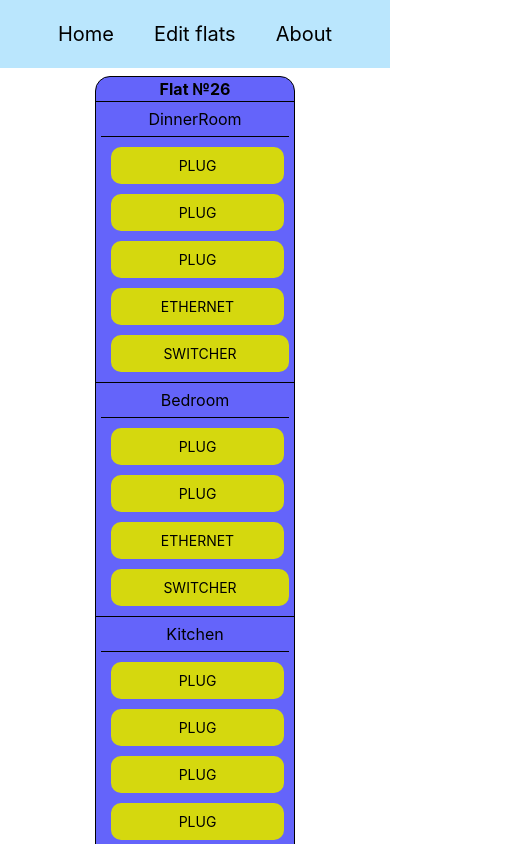
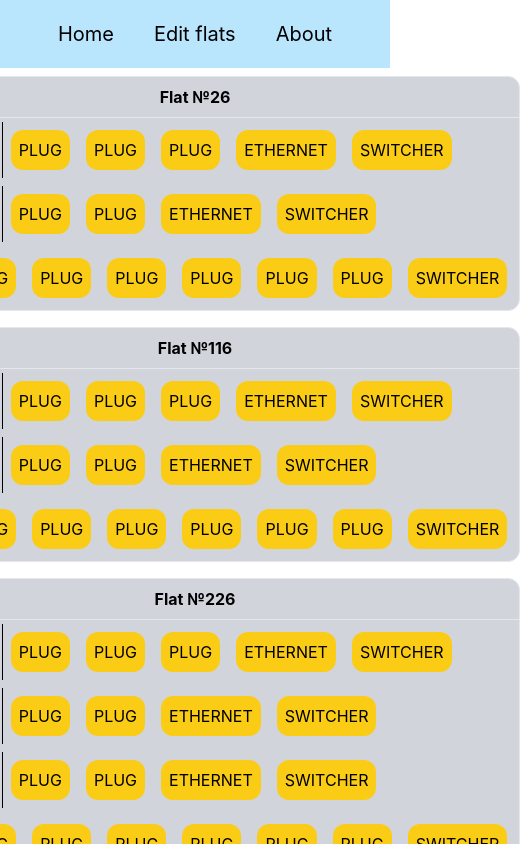
Before and after one commit to Cheliojul/NextAppExample, a Next.js app: page / in a window 390 px wide. Shown: the top 844 px of the page, 520 px wide, since content can reach past the window. Built offline with nearby package versions, Linux system fonts and the light colour scheme.

Commit message:
moved styles from global.css to classNames and clean up

```diff
--- a/components/EditForm/EditForm.tsx
+++ b/components/EditForm/EditForm.tsx
@@ -6,6 +6,7 @@ import { yupResolver } from '@hookform/resolvers/yup';
 import { useStore } from '../../lib/store/useStoreHook';
 import { FlatType } from '../../lib/types/entities';
 import { RoomsView } from './RoomsView';
+
 const schema = yup
   .object({
     flatNumber: yup.string().required(),
@@ -39,7 +40,6 @@ export const EditForm: React.FC = () => {
   } = useForm<FlatType>({
     resolver: yupResolver(schema),
   });
-  const [data, setData] = useState();
   const addFlatToStore = useStore((state) => state.addFlat);
 
   async function onSubmit(data: FlatType) {
@@ -49,7 +49,49 @@ export const EditForm: React.FC = () => {
 
   return (
     <form onSubmit={handleSubmit(onSubmit)}>
-      <RoomsView {...{ control, register, errors }} />
+      <div className="flex flex-wrap -mx-3 mb-6 ">
+        <div className="w-full md:w-1/2 px-3 mb-6 md:mb-0">
+          <label
+            className="block uppercase tracking-wide text-gray-700 text-xs font-bold mb-2"
+            htmlFor="grid-first-name"
+          >
+            Flat number
+          </label>
+          <input
+            className={
+              `appearance-none block w-full bg-gray-200 text-gray-700 border rounded py-3 px-4 mb-3 leading-tight focus:outline-none focus:bg-white` +
+              (errors.flatNumber?.message ? 'border border-red-500' : '')
+            }
+            id="grid-first-name"
+            type="number"
+            {...register('flatNumber')}
+            placeholder="999"
+            min={1}
+          />
+          <p className="text-red-500 text-xs italic">
+            {errors.flatNumber?.message}
+          </p>
+        </div>
+        <div className="w-full md:w-1/2 px-3 mb-6 md:mb-0 ">
+          <label
+            className="block uppercase tracking-wide text-gray-700 text-xs font-bold mb-2"
+            htmlFor="grid-first-name"
+          >
+            Floor
+          </label>
+          <input
+            className="appearance-none block w-full bg-gray-200 text-gray-700 border rounded py-3 px-4 mb-3 leading-tight focus:outline-none focus:bg-white"
+            id="grid-first-name"
+            type="number"
+            {...register('floor')}
+            placeholder="5"
+            min={1}
+            max={100}
+          />
+          <p className="text-red-500 text-xs italic">{errors.floor?.message}</p>
+        </div>
+      </div>
+      <RoomsView control={control} register={register} errors={errors} />
       <button
         type="submit"
         className="m-4 bg-gray-300 hover:bg-gray-400 text-gray-800 font-bold py-2 px-4 rounded inline-flex justify-self-center items-center "
--- a/components/EditForm/PowerSpotsView.tsx
+++ b/components/EditForm/PowerSpotsView.tsx
@@ -1,32 +1,26 @@
 import React from 'react';
-import { ChangeHandler, Control, RegisterOptions, useFieldArray } from 'react-hook-form';
+import {
+  Control,
+  useFieldArray,
+  UseFormRegister,
+} from 'react-hook-form';
 
-import type { FlatFormErrorsShape, FlatType } from '../../lib/types/entities';
+import type { FlatType } from '../../lib/types/entities';
 
-type PowerSpotsView = {
+type PowerSpotsViewProps = {
   control: Control<FlatType>;
-  register: (
-    name: string,
-    RegisterOptions?: RegisterOptions
-  ) => {
-    onChange: ChangeHandler;
-    onBlur: ChangeHandler;
-    name: string;
-    ref: React.Ref<any>;
-  };
+  register: UseFormRegister<FlatType>;
   roomIndex: number;
-  errors: FlatFormErrorsShape;
 };
 
-export const PowerSpotsView: React.FC<PowerSpotsView> = ({
+export const PowerSpotsView: React.FC<PowerSpotsViewProps> = ({
   roomIndex,
   control,
   register,
-  errors,
-}: PowerSpotsView) => {
+}: PowerSpotsViewProps) => {
   const {
     fields: powerSpotFields,
-    remove,
+
     append: appendPowerSpot,
   } = useFieldArray({
     control,
@@ -52,7 +46,7 @@ export const PowerSpotsView: React.FC<PowerSpotsView> = ({
                 className="block appearance-none w-full bg-gray-200 border border-gray-200 text-gray-700 py-3 px-4 pr-8 rounded leading-tight focus:outline-none focus:bg-white focus:border-gray-500"
                 id="grid-state"
                 {...register(
-                  `rooms[${roomIndex}].powerSpots[${index}].type` as const
+                  `rooms.${roomIndex}.powerSpots.${index}.type` as const
                 )}
               >
                 <option>Plug</option>
--- a/components/FlatList/FlatList.tsx
+++ b/components/FlatList/FlatList.tsx
@@ -9,7 +9,7 @@ type FlatListProps = {
 
 export const FlatList: React.FC<FlatListProps> = ({ flats }) => {
   return (
-    <div className="flats-container">
+    <div className="flex items-stretch flex-wrap justify-center flex-col content-center">
       {flats.length >= 1 && flats.map((flatItem) => (
         <FlatView flat={flatItem} />
       ))}
--- a/components/FlatView/FlatView.tsx
+++ b/components/FlatView/FlatView.tsx
@@ -9,9 +9,9 @@ type FlatViewProps = {
 
 export const FlatView: React.FC<FlatViewProps> = ({ flat }) => {
   return (
-    <div className="flat" key={flat.id}>
-      <h3 className="font-bold">Flat №{flat.flatNumber}</h3>
-      <div className="room-container">
+    <div className="flat flex text-center flex-col flex-wrap justify-center m-2 border border-r4 min-w-1/2 bg-gray-300 rounded-xl" key={flat.id}>
+      <h3 className="font-bold p-2 border-b">Flat №{flat.flatNumber}</h3>
+      <div className="flex flex-row flex-wrap">
         <RoomList rooms={flat.rooms} />
       </div>
     </div>
--- a/components/Layout/Layout.tsx
+++ b/components/Layout/Layout.tsx
@@ -1,4 +1,5 @@
 import React from 'react';
+
 import { Navigation } from './../Navigation';
 
 export const Layout: React.FC = ({ children }) => {
--- a/components/PowerSpotView/PowerSpotView.tsx
+++ b/components/PowerSpotView/PowerSpotView.tsx
@@ -5,7 +5,7 @@ type PowerSpotViewProps = {
 };
 export const PowerSpotView: React.FC<PowerSpotViewProps> = ({ powerSpot }) => {
   return (
-    <div className="power-spot">
+    <div className=" flex justify-center items-center p-2 m-2 ml-2 bg-yellow-400 rounded-xl ">
       <span>{powerSpot.type}</span>
     </div>
   );
--- a/components/PowerSpotsList/PowerSpotsList.tsx
+++ b/components/PowerSpotsList/PowerSpotsList.tsx
@@ -11,10 +11,10 @@ export const PowerSpotsList: React.FC<PowerSpotsListProps> = ({
   powerSpots,
 }) => {
   return (
-    <>
+    <div className="flex">
       {powerSpots.map((powerSpotsItem) => (
         <PowerSpotView powerSpot={powerSpotsItem} />
       ))}
-    </>
+    </div>
   );
 };
--- a/components/RoomView/RoomView.tsx
+++ b/components/RoomView/RoomView.tsx
@@ -6,8 +6,8 @@ type RoomViewProps = {
 };
 export const RoomView: React.FC<RoomViewProps> = ({ room }) => {
   return (
-    <div className="room">
-      <h4>{room.name}</h4>
+    <div className="flex w-full justify-items-start p-1 border-black">
+      <h4 className="w-1/5 flex items-center justify-center border-r border-black p-2">{room.name}</h4>
       <PowerSpotsList powerSpots={room.powerSpots} />
     </div>
   );
--- a/lib/types/entities.ts
+++ b/lib/types/entities.ts
@@ -6,12 +6,6 @@ export type FlatType = {
   floor: string;
   rooms: RoomType[];
 };
-export type FlatFormErrorsShape = {
-  flatNumber: YupErrorShape;
-  floor: YupErrorShape;
-  rooms: [{ name: YupErrorShape }];
-};
-export type YupErrorShape = FieldError | undefined;
 export type RoomType = {
   id: string;
   name: string;
@@ -26,11 +20,6 @@ export type PowerSpotType = {
   voltageRange: number[];
 };
 export type PowerSpotsType = { type: string };
-// & (
-//   | PowerSpotType
-//   | SwitcherType
-//   | EthernetSpotType
-// );
 export type EthernetSpotType = {
   providerName: string;
   speed: number;
--- a/pages/about/index.tsx
+++ b/pages/about/index.tsx
@@ -1,4 +1,4 @@
 const About = () => {
-  return (<h1>About page</h1>);
+  return (<h1 className="flex justify-center p-8 text-xl">Using this site you can create your flat power spot calculator</h1>);
 }
  export default About;
--- a/styles/globals.css
+++ b/styles/globals.css
@@ -18,93 +18,3 @@ a {
 * {
   box-sizing: border-box;
 }
-.flats-container {
-  display: flex;
-  align-items: stretch;
-  flex-wrap: wrap;
-  justify-content: center;
-  flex-direction: column;
-  align-content: center;
-}
-.flat {
-  display: flex;
-  text-align: center;
-  flex-direction: column;
-  flex-wrap: wrap;
-  justify-content: center;
-  max-width: 50%;
-  background: rgba(100, 100, 250, 1);
-  border: 1px solid black;
-  border-radius: 15px;
-  margin: 8px;
-}
-.room-container {
-  display: flex;
-  flex-direction: row;
-  flex-wrap: wrap;
-}
-.room {
-  display: flex;
-  width: 100%;
-  justify-content: center;
-  padding: 5px;
-  border-top: 1px solid black;
-}
-.room h4 {
-  display: flex;
-  align-items: center;
-  justify-content: center;
-  vertical-align: auto;
-  border-right: 1px solid black;
-}
-.power-spot:last-child {
-  margin-right: auto;
-}
-.power-spot {
-  font-size: 14px;
-  display: flex;
-  justify-content: center;
-  align-items: center;
-  padding: 8px;
-  margin: 5px 5px 5px 10px;
-  background: rgb(213, 216, 14);
-  border-radius: 10px;
-}
-.form-add-button {
-  margin-left: auto;
-  margin-right: auto;
-}
-.form-add-spot-button {
-  max-height: 3rem;
-}
-.form-add-room-button {
-  margin: 0 auto;
-}
-@media screen and (max-width: 1200px) {
-  .room-container {
-    flex-direction: column;
-    flex-wrap: wrap;
-  }
-  .room {
-    flex-direction: column;
-  }
-
-  .flat {
-    min-width: 200px;
-    max-width: 300px;
-  }
-  .power-spot:last-child {
-    margin-right: 0;
-  }
-  .room h4 {
-    border-right: 0;
-    padding-bottom: 5px;
-    margin-bottom: 5px;
-    border-bottom: 1px solid black;
-  }
-}
-@media screen and (min-width: 1200px) {
-  .room h4 {
-    width: 20%;
-  }
-}
```
Also changed, not shown: components/EditForm/RoomsView.tsx (+14 -64 lines).
